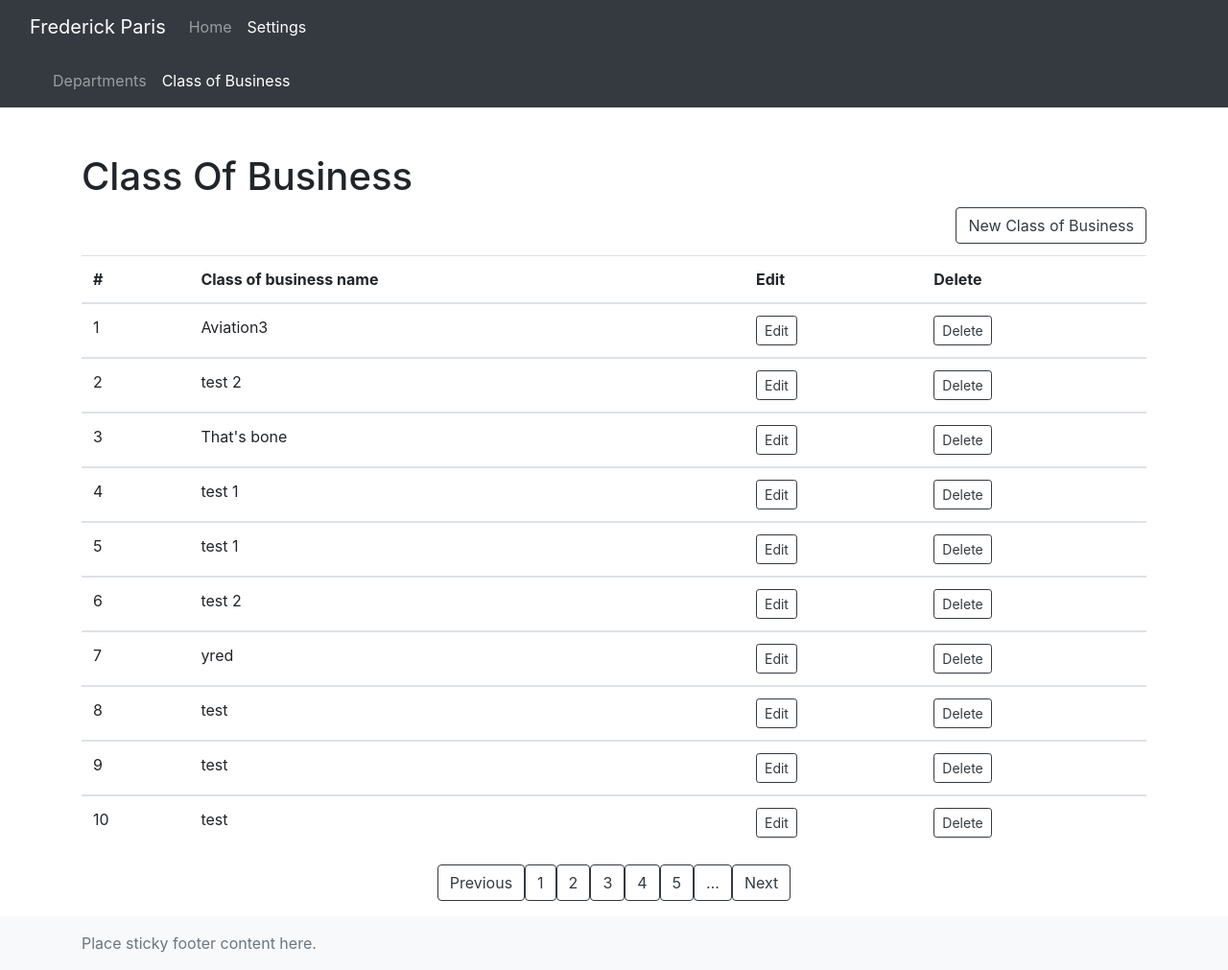
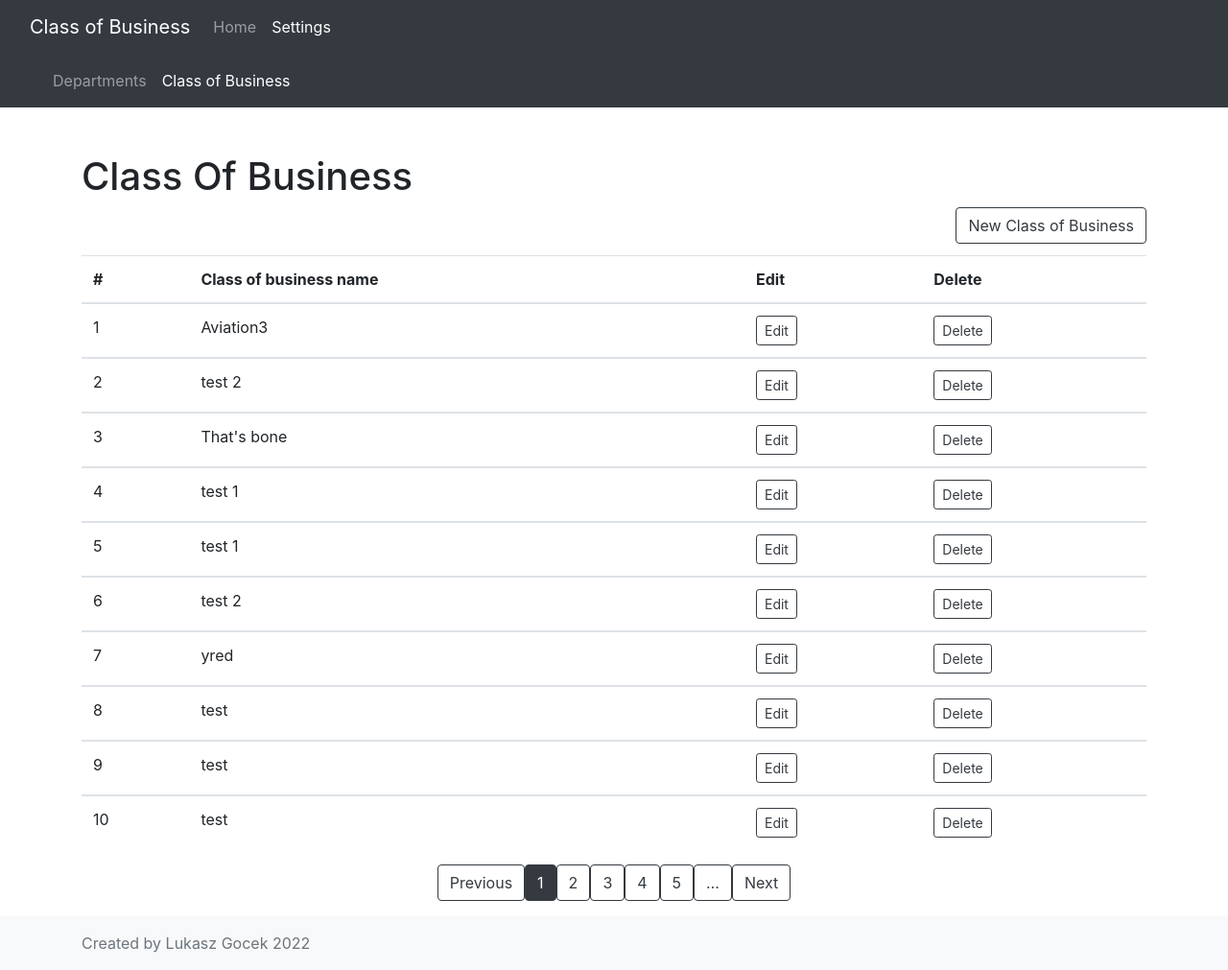
Before and after one commit to Lukaszesque/BusinessWebsite, a Django app: page /settings/classOfBusiness/ in a window 1280 px wide. Shown: the whole page at 96% size. Run offline with Django 4.2, Linux system fonts and the light colour scheme; data comes from the database, SQL or seed files in the repository; some libraries are stand-ins or nearby versions.

Commit message:
amended styling for Active button for pagination links

```diff
--- a/settings/templates/settings/classOfBusiness/index.html
+++ b/settings/templates/settings/classOfBusiness/index.html
@@ -44,7 +44,7 @@
   <!-- Fixed navbar -->
     <nav class="navbar navbar-expand-md navbar-dark bg-dark">
       <div class="container-fluid">
-        <a class="navbar-brand" href="/">Frederick Paris</a>
+        <a class="navbar-brand" href="/">Class of Business</a>
         <button class="navbar-toggler" type="button" data-bs-toggle="collapse" data-bs-target="#navbarCollapse" aria-controls="navbarCollapse" aria-expanded="false" aria-label="Toggle navigation">
           <span class="navbar-toggler-icon"></span>
         </button>
@@ -158,7 +158,7 @@
      {% for i in dataset.paginator.page_range %}
        {% if dataset.number == i %}
        <li class="page-item active" aria-current="page">
-         <span class="btn btn-outline-dark">
+         <span class="btn btn-outline-dark active">
            {{ i }}
            <span class="sr-only">(current)</span>
          </span>
@@ -185,14 +185,11 @@
   </nav>
 
 
-
-
-
 </main>
 
 <footer class="footer mt-auto py-3 bg-light">
   <div class="container">
-    <span class="text-muted">Place sticky footer content here.</span>
+    <span class="text-muted">Created by Lukasz Gocek 2022</span>
   </div>
 </footer>
     <script src="{% static "bootstrap/js/bootstrap.bundle.min.js" %}"></script>
```
